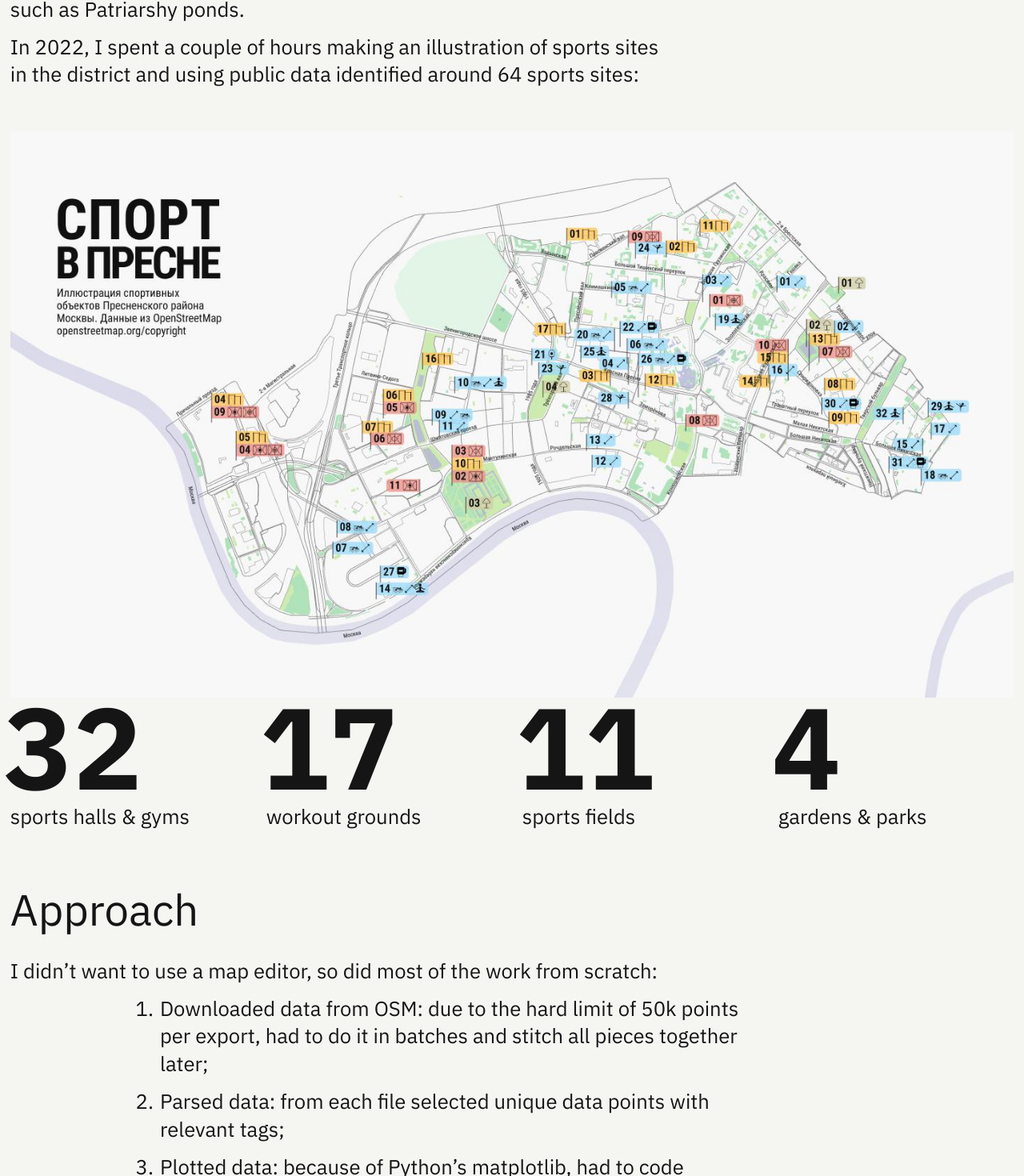
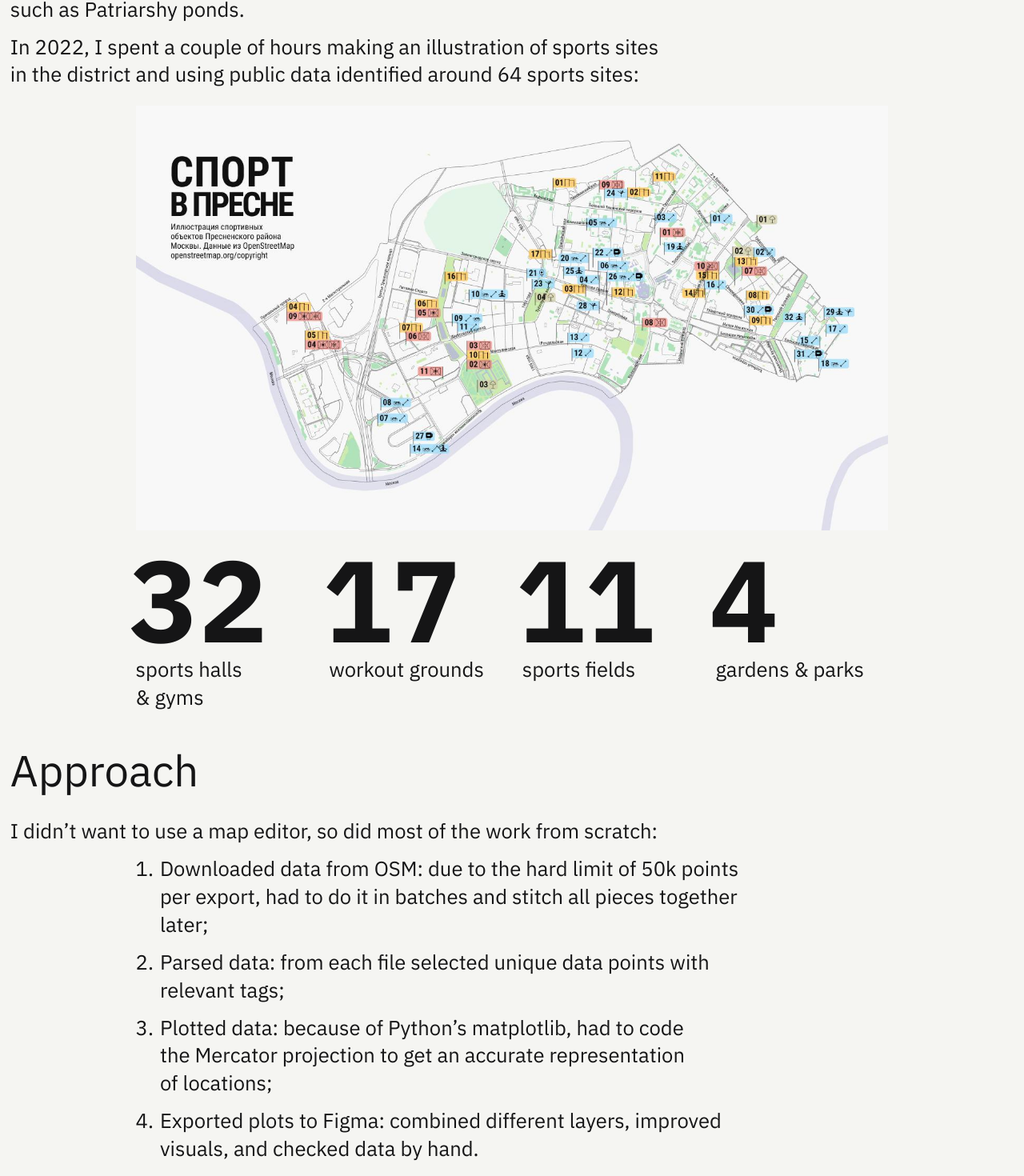
Before and after one commit to otaniyoz/web, a SvelteKit app: page /projects/vis-presnya in a window 1280 px wide. Shown: the part 1239-2709 px from the top of the page at 80% size. Built offline with nearby package versions, Linux system fonts and the light colour scheme.

Commit message:
i keep forgeting to commit

```diff
--- a/src/routes/projects/diy-clothes-and-gear/+page.svelte
+++ b/src/routes/projects/diy-clothes-and-gear/+page.svelte
@@ -17,8 +17,6 @@
       "I try to patch and fix things, if I can't -- I try to repurpose them responsibly:"
     )}
   </p>
-</section>
-<section>
   <CardsGrid
     classes="grid-col-all orange-color"
     cardsMaps={[
--- a/src/routes/projects/etudes/+page.svelte
+++ b/src/routes/projects/etudes/+page.svelte
@@ -51,8 +51,6 @@
       },
     ]}
   />
-</section>
-<section>
   <List
     classes="grid-col17"
     listRows={[
--- a/src/routes/projects/vis-presnya/+page.svelte
+++ b/src/routes/projects/vis-presnya/+page.svelte
@@ -1,7 +1,7 @@
 <script lang="ts">
   import List from "$lib/components/List.svelte";
   import Factoid from "$lib/components/Factoid.svelte";
-  import ImageGrid from "$lib/components/CardsGrid.svelte";
+  import CardsGrid from "$lib/components/CardsGrid.svelte";
   import Heading from "$lib/components/Heading.svelte";
   import typographString from "../../../utils/typographString";
 </script>
@@ -10,13 +10,14 @@
   <title>Visualisation of sports sites in the Presnya</title>
 </svelte:head>
 
-<ImageGrid
+<section>
+  <CardsGrid
+    classes="grid-col-all"
     cardsMaps={[
       { image: "../../vis-presnya/11.png" },
       { video: "../../vis-presnya/icons-slideshow.mp4" },
     ]}
   />
-<section>
   <Heading classes="grid-col17" level={1}>
     {typographString("Visualisation of sports sites in the Presnya")}
   </Heading>
@@ -30,20 +31,18 @@
       "In 2022, I spent a couple of hours making an illustration of sports sites in the district and using public data identified around 64 sports sites:"
     )}
   </p>
-</section>
-<figure>
+  <figure class="centered-visual">
     <img
       alt="Illustration of sports sites in the Presnya"
       src="../../vis-presnya/12.jpg"
     />
-  <aside class="grid large-gap four-columns">
+  </figure>
+  <article class="centered-visual grid large-gap four-columns">
     <Factoid factoidNumber="32" factoidDescription="sports halls & gyms" />
     <Factoid factoidNumber="17" factoidDescription="workout grounds" />
     <Factoid factoidNumber="11" factoidDescription="sports fields" />
     <Factoid factoidNumber="4" factoidDescription="gardens & parks" />
-  </aside>
-</figure>
-<section>
+  </article>
   <List
     classes="grid-col17"
     showIndex={true}
```
Also changed, not shown: src/routes/projects/oil-barrel/+page.svelte (+6 -6 lines), src/routes/projects/tg-redesign/+page.svelte (+0 -10 lines). Lines whose indentation alone changed are shown as unchanged.
